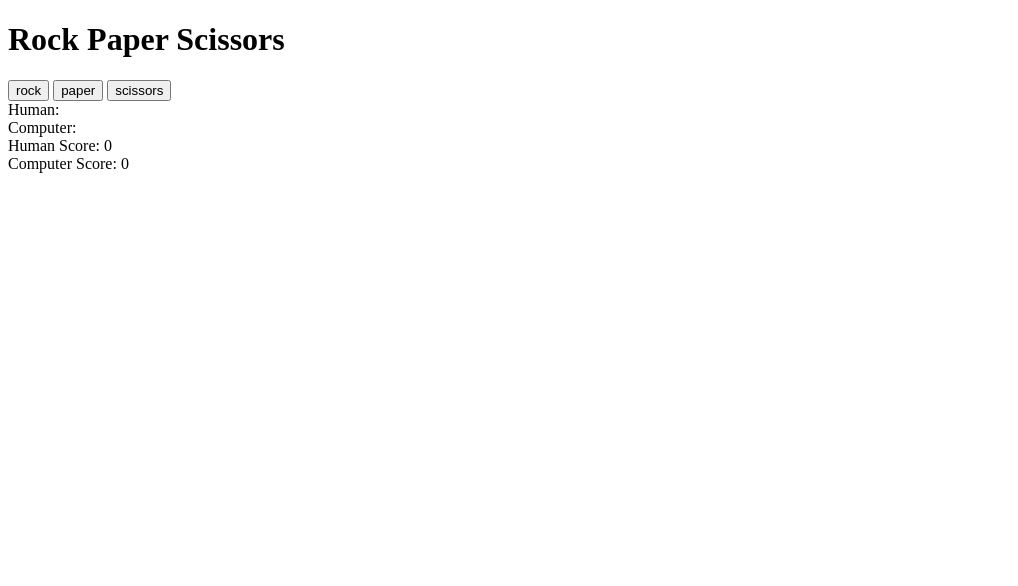
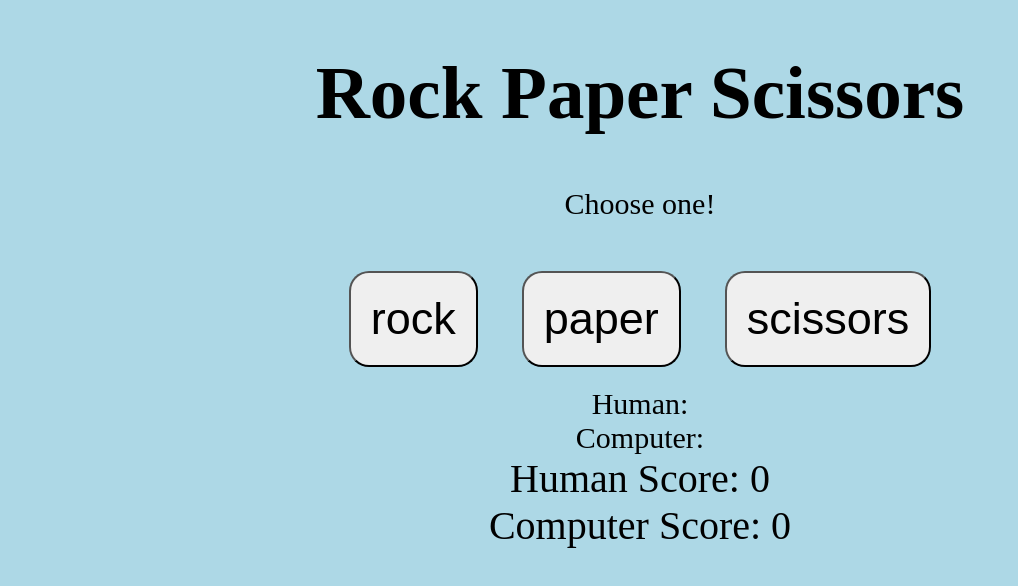
Before and after one commit to cambric4/Rock-Paper_Scissors, a plain HTML site: page index.html in a window 1280 px wide. Shown: the whole page, without its empty margins (0-1018 px from the left). Drawn offline with Linux system fonts and the light colour scheme.

Commit message:
added a css sheet to try and make page look a little nicer. Added the p to give instructions

```diff
--- /dev/null
+++ b/RPSstyle.css
@@ -0,0 +1,36 @@
+body {
+    background-color: lightblue;
+    text-align: center;
+}
+
+h1 {
+    text-align: center;
+    font-size: 75px;
+}
+
+p {
+    font-size: 30px;
+}
+
+button {
+    font-size: 45px;
+    padding: 20px;
+    margin: 20px;
+    border-radius: 20px;
+}
+
+#humanDisplay {
+    font-size: 30px;
+}
+
+#computerDisplay {
+    font-size: 30px;
+}
+
+#outcomeDisplay {
+    font-size: 30px;
+}
+
+.scoreDisplay {
+    font-size: 40px;
+}
--- a/index.html
+++ b/index.html
@@ -3,10 +3,12 @@
     <head>
         <meta charset="UTF-8">
         <meta name="viewpoint" content="width=device-width, initial-scale=1.0">
+        <link rel="stylesheet"  href="RPSstyle.css">
         <title>Rock Paper Scissors Project</title>
     </head>
     <body>
         <h1>Rock Paper Scissors</h1>
+        <p>Choose one!</p>
         <div id="choices">
             <button onclick="getHumanChoice(`rock`)">rock</button>
             <button onclick="getHumanChoice(`paper`)">paper</button>
```
